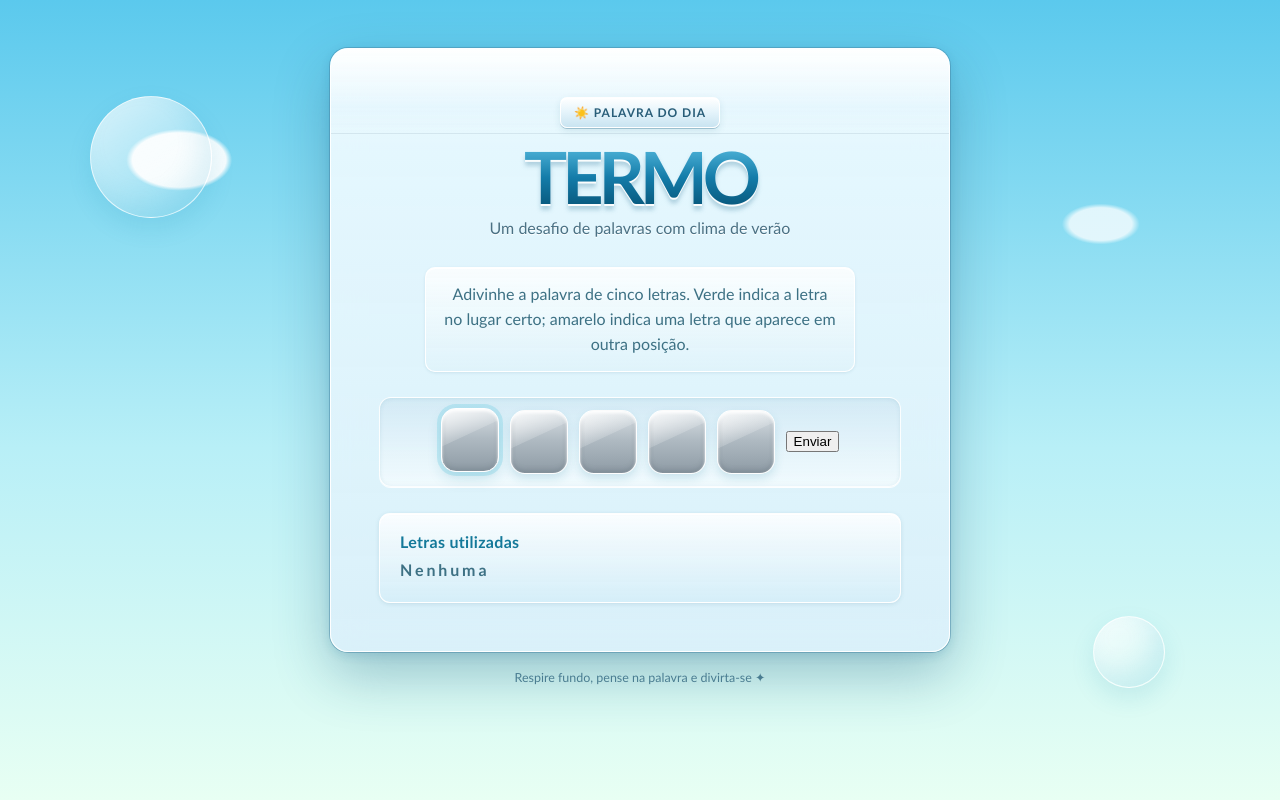
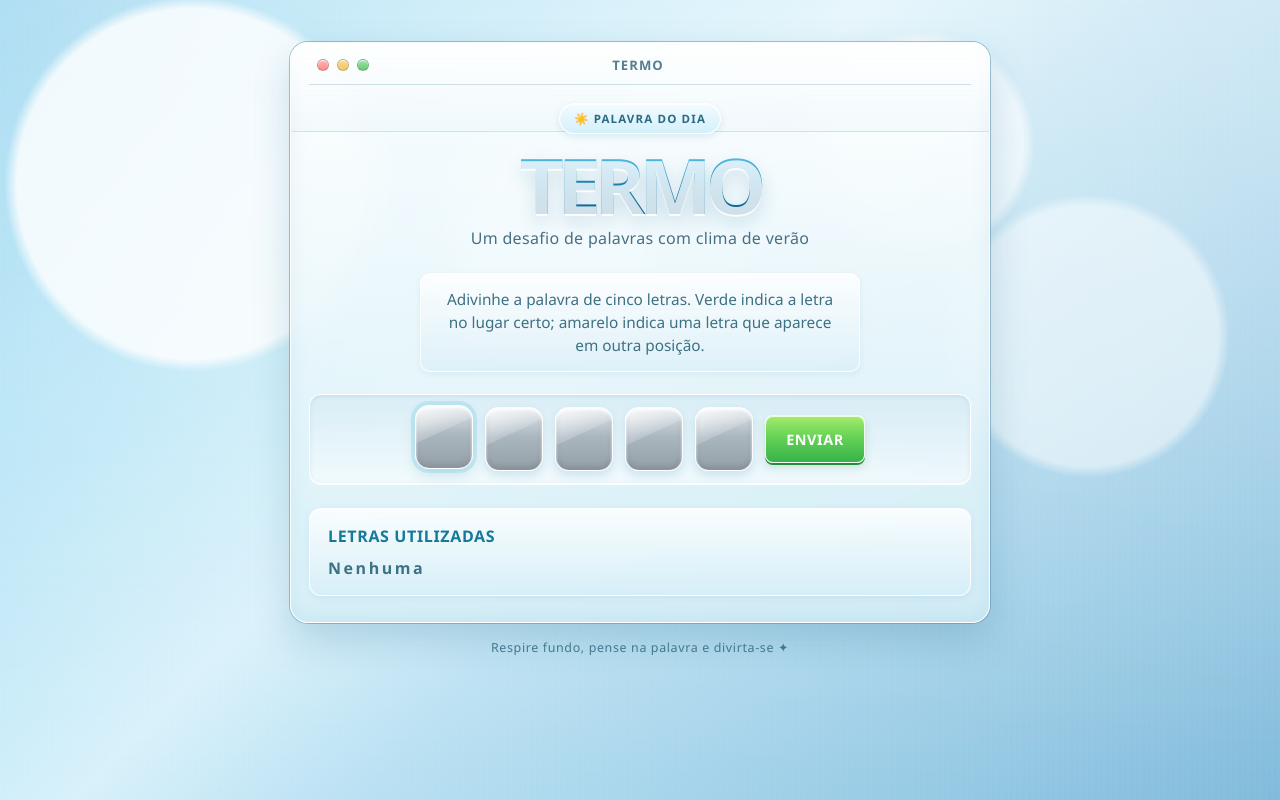
Before and after one commit to Marcs269/Termo-1-, a plain HTML site: page index.html in a window 1280 px wide. Drawn offline with Linux system fonts and the light colour scheme.

Commit message:
Finalize the Windows 7 wallpaper-inspired Aero layout and window chrome

```diff
--- a/index.html
+++ b/index.html
@@ -9,61 +9,80 @@
     <style>
         :root {
             color-scheme: light;
-            font-family: "Trebuchet MS", "Segoe UI", sans-serif;
+            font-family: "Segoe UI", "Trebuchet MS", sans-serif;
             color: #15506b;
-            background: #75d7f0;
+            background: #8bdcf5;
         }
 
         * { box-sizing: border-box; }
 
+        html, body {
+            margin: 0;
+            min-height: 100%;
+            height: 100%;
+        }
+
         body {
             min-height: 100vh;
-            margin: 0;
-            padding: 48px 20px;
+            padding: 42px 20px;
             overflow-x: hidden;
+            position: relative;
             background:
-                radial-gradient(ellipse at 14% 20%, rgba(255,255,255,.92) 0 3%, transparent 3.4%),
-                radial-gradient(ellipse at 86% 28%, rgba(255,255,255,.75) 0 2%, transparent 2.5%),
-                linear-gradient(180deg, #5bc9ed 0%, #b8eff7 56%, #e8fff3 100%);
-            position: relative;
+                linear-gradient(180deg, rgba(255,255,255,0.25), rgba(255,255,255,0.02)),
+                linear-gradient(135deg, #7ac8ea 0%, #a7dff5 18%, #d7f1fb 42%, #b7dff2 56%, #7eb9da 100%);
         }
 
         body::before,
         body::after {
             content: "";
             position: fixed;
-            z-index: 0;
+            inset: 0;
             pointer-events: none;
-            border-radius: 50%;
-            background: linear-gradient(145deg, rgba(255,255,255,.75), rgba(255,255,255,.08));
-            border: 1px solid rgba(255,255,255,.65);
-            box-shadow: inset -10px -14px 24px rgba(34,158,195,.12), 0 10px 24px rgba(19,132,171,.12);
         }
 
-        body::before { width: 120px; height: 120px; top: 12%; left: 7%; }
-        body::after { width: 70px; height: 70px; right: 9%; bottom: 14%; }
+        body::before {
+            background:
+                radial-gradient(circle at 15% 23%, rgba(255,255,255,0.92) 0 14%, transparent 15%),
+                radial-gradient(circle at 43% 32%, rgba(255,255,255,0.75) 0 11%, transparent 12%),
+                radial-gradient(circle at 72% 18%, rgba(255,255,255,0.7) 0 9%, transparent 10%),
+                radial-gradient(circle at 85% 42%, rgba(255,255,255,0.58) 0 11%, transparent 12%),
+                linear-gradient(180deg, rgba(255,255,255,0.2), rgba(255,255,255,0));
+            opacity: 0.9;
+        }
+
+        body::after {
+            background:
+                linear-gradient(180deg, rgba(255,255,255,0.05), rgba(18,95,133,0.06)),
+                repeating-linear-gradient(
+                    90deg,
+                    rgba(255,255,255,0.04),
+                    rgba(255,255,255,0.04) 1px,
+                    transparent 1px,
+                    transparent 6px
+                );
+            mix-blend-mode: screen;
+            opacity: 0.8;
+        }
 
         .page {
-            width: min(100%, 620px);
+            width: min(100%, 700px);
             margin: 0 auto;
             position: relative;
             z-index: 1;
         }
 
-        /* Moldura Aero com borda azul-cinza e reflexo de vidro no topo. */
         .game-card {
             position: relative;
             overflow: hidden;
-            padding: clamp(24px, 6vw, 48px);
-            border: 1px solid rgba(255,255,255,.96);
+            padding: 0 18px 26px;
+            border: 1px solid rgba(255,255,255,0.92);
             border-radius: 18px;
-            background:
-                linear-gradient(180deg, rgba(255,255,255,.94) 0%, rgba(239,250,255,.91) 16%, rgba(218,239,250,.88) 100%);
+            background: linear-gradient(180deg, rgba(255,255,255,0.88), rgba(214,239,247,0.88));
             box-shadow:
-                0 0 0 1px rgba(70,133,164,.48),
-                0 4px 0 rgba(255,255,255,.72) inset,
-                0 22px 55px rgba(20,83,117,.32),
-                0 3px 12px rgba(31,111,147,.18);
+                0 0 0 1px rgba(84,135,167,0.5),
+                0 16px 38px rgba(27,102,136,0.2),
+                inset 0 1px 0 rgba(255,255,255,0.9),
+                inset 0 -5px 18px rgba(111,162,189,0.12);
             backdrop-filter: blur(16px);
             -webkit-backdrop-filter: blur(16px);
         }
@@ -71,190 +90,280 @@
         .game-card::before {
             content: "";
             position: absolute;
-            top: 0;
-            left: 0;
-            right: 0;
-            height: 84px;
-            border-bottom: 1px solid rgba(116,171,197,.3);
-            background: linear-gradient(180deg, rgba(255,255,255,.86), rgba(221,243,252,.38) 70%, rgba(255,255,255,0));
+            inset: 0 0 auto 0;
+            height: 88px;
+            background: linear-gradient(180deg, rgba(255,255,255,0.75), rgba(196,227,240,0.12));
+            border-bottom: 1px solid rgba(123,175,206,0.35);
             pointer-events: none;
         }
 
-        .brand { position: relative; text-align: center; margin-bottom: 30px; }
+        .window-header {
+            position: relative;
+            z-index: 1;
+            display: flex;
+            align-items: center;
+            justify-content: space-between;
+            min-height: 42px;
+            padding: 10px 8px 8px;
+            border-bottom: 1px solid rgba(136,176,200,0.4);
+        }
+
+        .window-controls {
+            display: flex;
+            gap: 8px;
+            align-items: center;
+        }
+
+        .window-button {
+            width: 12px;
+            height: 12px;
+            border-radius: 50%;
+            border: 1px solid rgba(103,103,103,0.35);
+            display: inline-block;
+            box-shadow: inset 0 1px 0 rgba(255,255,255,0.85);
+        }
+
+        .window-button.close { background: linear-gradient(180deg, #ffb7b7, #ff8a8a); }
+        .window-button.minimize { background: linear-gradient(180deg, #f8d985, #f6c76c); }
+        .window-button.maximize { background: linear-gradient(180deg, #9ae7a5, #6ac778); }
+
+        .window-title {
+            flex: 1;
+            text-align: center;
+            padding-right: 56px;
+            color: #567e92;
+            font-size: 0.82rem;
+            letter-spacing: .08em;
+            text-transform: uppercase;
+            font-weight: 700;
+        }
+
+        .brand {
+            position: relative;
+            z-index: 1;
+            text-align: center;
+            padding-top: 18px;
+            margin-bottom: 24px;
+        }
+
         .badge {
             display: inline-flex;
             align-items: center;
-            gap: 7px;
-            padding: 7px 13px;
-            border: 1px solid rgba(255,255,255,.98);
-            border-radius: 7px;
-            color: #285d78;
-            background: linear-gradient(180deg, #fff 0%, #e5f4fb 48%, #c9e4f1 100%);
-            box-shadow: 0 1px 0 rgba(87,139,164,.45), inset 0 1px 0 #fff, 0 3px 7px rgba(40,105,135,.13);
-            font-size: .75rem;
+            gap: 8px;
+            padding: 7px 14px;
+            border-radius: 999px;
+            border: 1px solid rgba(255,255,255,0.96);
+            background: linear-gradient(180deg, #f3fbff 0%, #d3f0fa 100%);
+            box-shadow: inset 0 1px 0 #fff, 0 3px 7px rgba(30,105,130,0.12);
+            color: #2c6a84;
+            font-size: 0.72rem;
             font-weight: 700;
-            letter-spacing: .08em;
+            letter-spacing: .1em;
             text-transform: uppercase;
         }
 
         h1 {
-            margin: 14px 0 8px;
-            color: #087ba5;
-            background: linear-gradient(180deg, #58bce0 0%, #147ca9 52%, #075578 100%);
+            margin: 16px 0 8px;
+            font-size: clamp(2.7rem, 10vw, 4.8rem);
+            line-height: 0.9;
+            letter-spacing: -0.08em;
+            color: #0c7aa5;
+            background: linear-gradient(180deg, #6dd0f0 0%, #1e8dc2 42%, #0d5c87 100%);
             background-clip: text;
             -webkit-background-clip: text;
             -webkit-text-fill-color: transparent;
-            font-size: clamp(2.6rem, 11vw, 4.5rem);
-            line-height: .95;
-            letter-spacing: -.07em;
-            filter: drop-shadow(0 2px 0 rgba(255,255,255,.95)) drop-shadow(0 4px 2px rgba(21,101,135,.25));
+            text-shadow: 0 2px 0 rgba(255,255,255,0.8), 0 8px 18px rgba(16,97,136,0.18);
         }
 
-        .subtitle { margin: 0; color: #4a7184; font-size: 1rem; text-shadow: 0 1px #fff; }
+        .subtitle {
+            margin: 0;
+            color: #496f82;
+            font-size: 1rem;
+            letter-spacing: .02em;
+        }
 
         .instructions {
             position: relative;
-            margin: 0 auto 25px;
-            max-width: 430px;
+            z-index: 1;
+            max-width: 440px;
+            margin: 0 auto 22px;
             padding: 14px 18px;
-            border: 1px solid rgba(255,255,255,.95);
             border-radius: 10px;
-            background: linear-gradient(180deg, rgba(255,255,255,.82), rgba(222,242,250,.72));
-            box-shadow: inset 0 1px 0 #fff, 0 1px 3px rgba(45,105,132,.13);
+            border: 1px solid rgba(255,255,255,0.92);
+            background: linear-gradient(180deg, rgba(255,255,255,0.82), rgba(218,238,247,0.72));
+            box-shadow: inset 0 1px 0 rgba(255,255,255,0.9), 0 2px 6px rgba(35,98,127,0.08);
             color: #3d7184;
             text-align: center;
-            line-height: 1.55;
+            font-size: 0.96rem;
+            line-height: 1.5;
         }
 
-        #jogo { display: grid; gap: 12px; }
+        #jogo {
+            position: relative;
+            z-index: 1;
+            display: grid;
+            gap: 12px;
+        }
+
         #jogo form {
             display: flex;
             justify-content: center;
             align-items: center;
-            gap: clamp(5px, 2vw, 11px);
+            gap: clamp(6px, 2vw, 12px);
             flex-wrap: wrap;
-            padding: 12px;
-            border: 1px solid rgba(255,255,255,.86);
+            padding: 12px 10px;
             border-radius: 12px;
-            background: linear-gradient(180deg, rgba(198,225,238,.46), rgba(255,255,255,.56));
-            box-shadow: inset 0 1px 4px rgba(42,112,143,.12), 0 1px 0 rgba(255,255,255,.9);
+            border: 1px solid rgba(255,255,255,0.94);
+            background: linear-gradient(180deg, rgba(198,225,238,0.38), rgba(255,255,255,0.58));
+            box-shadow: inset 0 1px 4px rgba(42,112,143,0.12), 0 1px 0 rgba(255,255,255,0.88);
         }
 
-        /* Tiles prateados e brilhantes, inspirados nos ícones do Windows Vista. */
         #jogo input[type="text"] {
             width: clamp(42px, 12vw, 58px);
             height: clamp(48px, 13vw, 64px);
-            border: 1px solid rgba(255,255,255,.96);
-            border-radius: 15px;
+            border: 1px solid rgba(255,255,255,0.96);
+            border-radius: 14px;
             outline: none;
             background:
-                linear-gradient(155deg, rgba(255,255,255,.82) 0%, rgba(255,255,255,.18) 42%, transparent 43%),
-                linear-gradient(180deg, #d9e0e5 0%, #aeb9c1 48%, #8e9ba5 100%);
+                linear-gradient(155deg, rgba(255,255,255,0.8) 0%, rgba(255,255,255,0.18) 42%, transparent 43%),
+                linear-gradient(180deg, #dfe5ea 0%, #aab7bf 46%, #949ea6 100%);
             box-shadow:
-                0 5px 10px rgba(28,126,157,.16),
-                inset 0 2px 3px rgba(255,255,255,.96),
-                inset 0 -3px 5px rgba(75,89,101,.24);
+                0 5px 10px rgba(28,126,157,0.16),
+                inset 0 2px 3px rgba(255,255,255,0.96),
+                inset 0 -3px 5px rgba(75,89,101,0.24);
             color: #234b60;
-            font: 800 1.5rem/1 "Trebuchet MS", "Segoe UI", sans-serif;
+            font: 800 1.5rem/1 "Segoe UI", "Trebuchet MS", sans-serif;
             text-align: center;
             text-transform: uppercase;
-            text-shadow: 0 1px 0 rgba(255,255,255,.72);
-            transition: transform .18s ease, border-color .18s ease, box-shadow .18s ease;
+            text-shadow: 0 1px 0 rgba(255,255,255,0.72);
+            transition: transform .18s ease, box-shadow .18s ease, border-color .18s ease;
         }
 
         #jogo input[type="text"]:focus {
             transform: translateY(-2px);
             border-color: #fff;
             box-shadow:
-                0 0 0 4px rgba(52,185,216,.2),
-                0 7px 14px rgba(28,126,157,.18),
-                inset 0 2px 3px rgba(255,255,255,.98),
-                inset 0 -3px 5px rgba(75,89,101,.2);
+                0 0 0 4px rgba(52,185,216,0.18),
+                0 7px 14px rgba(28,126,157,0.16),
+                inset 0 2px 3px rgba(255,255,255,0.98),
+                inset 0 -3px 5px rgba(75,89,101,0.2);
         }
 
-        /* Feedback do jogo com acabamento metálico para cada resultado. */
-        #jogo input[type="text"][style*="green"],
-        #jogo input[type="text"][style*="green"]:focus {
-            border-color: rgba(255,255,255,.98);
+        #jogo input[type="text"][data-estado="correta"],
+        #jogo input[type="text"][data-estado="correta"]:focus {
+            border-color: rgba(255,255,255,0.98);
             background:
-                linear-gradient(155deg, rgba(255,255,255,.8) 0%, rgba(255,255,255,.16) 42%, transparent 43%),
-                linear-gradient(180deg, #a9ed9a 0%, #58c96a 48%, #29984e 100%) !important;
-            box-shadow: 0 5px 10px rgba(30,125,65,.2), inset 0 2px 3px rgba(255,255,255,.95), inset 0 -3px 5px rgba(25,92,48,.28);
-            color: #124a2a;
+                linear-gradient(155deg, rgba(255,255,255,0.8) 0%, rgba(255,255,255,0.16) 42%, transparent 43%),
+                linear-gradient(180deg, #b0e9a9 0%, #66cf73 48%, #2ea957 100%) !important;
+            box-shadow: 0 5px 12px rgba(27,123,63,0.2), inset 0 2px 3px rgba(255,255,255,0.95), inset 0 -3px 5px rgba(26,92,47,0.26);
+            color: #123d25;
         }
 
-        #jogo input[type="text"][style*="yellow"],
-        #jogo input[type="text"][style*="yellow"]:focus {
-            border-color: rgba(255,255,255,.98);
+        #jogo input[type="text"][data-estado="presente"],
+        #jogo input[type="text"][data-estado="presente"]:focus {
+            border-color: rgba(255,255,255,0.98);
             background:
-                linear-gradient(155deg, rgba(255,255,255,.84) 0%, rgba(255,255,255,.18) 42%, transparent 43%),
-                linear-gradient(180deg, #fff2a6 0%, #f6d54d 48%, #d9a921 100%) !important;
-            box-shadow: 0 5px 10px rgba(157,122,22,.2), inset 0 2px 3px rgba(255,255,255,.95), inset 0 -3px 5px rgba(128,91,12,.25);
-            color: #60470d;
+                linear-gradient(155deg, rgba(255,255,255,0.82) 0%, rgba(255,255,255,0.18) 42%, transparent 43%),
+                linear-gradient(180deg, #fff8b9 0%, #f3d75f 48%, #d3a821 100%) !important;
+            box-shadow: 0 5px 12px rgba(152,124,22,0.2), inset 0 2px 3px rgba(255,255,255,0.95), inset 0 -3px 5px rgba(120,94,16,0.24);
+            color: #5f4702;
         }
 
-        /* O jogo marca as letras incorretas como gray; a apresentação é vermelha. */
-        #jogo input[type="text"][style*="gray"],
-        #jogo input[type="text"][style*="gray"]:focus {
-            border-color: rgba(255,255,255,.98);
+        #jogo input[type="text"][data-estado="errada"],
+        #jogo input[type="text"][data-estado="errada"]:focus {
+            border-color: rgba(255,255,255,0.98);
             background:
-                linear-gradient(155deg, rgba(255,255,255,.8) 0%, rgba(255,255,255,.16) 42%, transparent 43%),
-                linear-gradient(180deg, #f3a0a0 0%, #df6268 48%, #b93848 100%) !important;
-            box-shadow: 0 5px 10px rgba(157,48,57,.2), inset 0 2px 3px rgba(255,255,255,.95), inset 0 -3px 5px rgba(119,31,43,.27);
-            color: #641f2a;
+                linear-gradient(155deg, rgba(255,255,255,0.8) 0%, rgba(255,255,255,0.16) 42%, transparent 43%),
+                linear-gradient(180deg, #f4a7a7 0%, #e66e76 48%, #b73848 100%) !important;
+            box-shadow: 0 5px 12px rgba(157,48,57,0.2), inset 0 2px 3px rgba(255,255,255,0.95), inset 0 -3px 5px rgba(119,31,43,0.27);
+            color: #621d2f;
         }
 
-        #jogo input[type="submit"] {
+        #jogo button[type="submit"] {
             min-height: 48px;
             padding: 0 20px;
-            border: 1px solid #fff;
-            border-radius: 7px;
-            background: linear-gradient(180deg, #9be96b 0%, #55c944 48%, #2cae48 100%);
-            box-shadow: 0 2px 0 #208d42, 0 4px 9px rgba(41,143,67,.2), inset 0 2px 0 rgba(255,255,255,.8);
+            border: 1px solid rgba(255,255,255,0.92);
+            border-radius: 8px;
+            background: linear-gradient(180deg, #a5ec6c 0%, #63d155 48%, #35b349 100%);
+            box-shadow: 0 2px 0 #248c42, 0 5px 10px rgba(38,126,59,0.18), inset 0 1px 0 rgba(255,255,255,0.8);
             color: #fff;
             cursor: pointer;
-            font: 800 .95rem "Trebuchet MS", "Segoe UI", sans-serif;
-            text-shadow: 0 1px 2px rgba(17,106,43,.35);
-            transition: transform .15s ease, filter .15s ease;
+            font: 700 .9rem "Segoe UI", "Trebuchet MS", sans-serif;
+            letter-spacing: .04em;
+            text-transform: uppercase;
+            transition: transform .18s ease, filter .18s ease;
         }
 
-        #jogo input[type="submit"]:hover { filter: brightness(1.06); transform: translateY(-2px); }
-        #jogo input[type="submit"]:active { transform: translateY(1px); box-shadow: 0 1px 0 #208d42; }
+        #jogo button[type="submit"]:hover {
+            filter: brightness(1.04);
+            transform: translateY(-1px);
+        }
+
+        #jogo button[type="submit"]:active {
+            transform: translateY(1px);
+            box-shadow: 0 1px 0 #248c42;
+        }
 
         .used-letters {
-            margin-top: 26px;
-            padding: 18px 20px;
-            border: 1px solid rgba(255,255,255,.96);
-            border-radius: 11px;
-            background: linear-gradient(180deg, rgba(255,255,255,.84), rgba(211,237,248,.76));
-            box-shadow: inset 0 1px 0 #fff, 0 1px 4px rgba(24,93,123,.14);
+            position: relative;
+            z-index: 1;
+            margin-top: 24px;
+            padding: 16px 18px 14px;
+            border-radius: 12px;
+            border: 1px solid rgba(255,255,255,0.94);
+            background: linear-gradient(180deg, rgba(255,255,255,0.82), rgba(214,238,248,0.74));
+            box-shadow: inset 0 1px 0 rgba(255,255,255,0.9), 0 2px 7px rgba(26,96,127,0.08);
         }
 
         h2 {
-            margin: 0 0 9px;
+            margin: 0 0 10px;
             color: #14799a;
             font-size: 1rem;
-            letter-spacing: .02em;
+            letter-spacing: .04em;
+            text-transform: uppercase;
         }
 
-        #letrasultilizadas { min-height: 1.5em; color: #3d7184; font-weight: 700; letter-spacing: .18em; overflow-wrap: anywhere; }
-        .footer { margin: 18px 0 0; color: #548496; font-size: .78rem; text-align: center; }
+        #letrasultilizadas {
+            min-height: 1.5em;
+            color: #3d7184;
+            font-weight: 700;
+            letter-spacing: .16em;
+            overflow-wrap: anywhere;
+        }
+
+        .footer {
+            margin-top: 16px;
+            color: #467a8f;
+            text-align: center;
+            font-size: 0.78rem;
+            letter-spacing: .05em;
+        }
 
         @media (max-width: 480px) {
-            body { padding: 24px 14px; }
+            body { padding: 22px 12px; }
             .game-card { border-radius: 14px; }
-            #jogo form { padding: 10px 6px; }
-            #jogo input[type="submit"] { flex-basis: 100%; }
+            .window-header { padding-top: 8px; }
+            .window-title { padding-right: 26px; }
+            #jogo button[type="submit"] { width: 100%; }
         }
 
         @media (prefers-reduced-motion: reduce) {
-            *, *::before, *::after { scroll-behavior: auto !important; transition-duration: .01ms !important; }
+            *, *::before, *::after { transition-duration: .01ms !important; }
         }
     </style>
 </head>
 <body>
     <main class="page">
         <section class="game-card" aria-labelledby="titulo-jogo">
+            <div class="window-header">
+                <div class="window-controls" aria-hidden="true">
+                    <span class="window-button close"></span>
+                    <span class="window-button minimize"></span>
+                    <span class="window-button maximize"></span>
+                </div>
+                <div class="window-title">Termo</div>
+            </div>
+
             <header class="brand">
                 <span class="badge">☀️ Palavra do dia</span>
                 <h1 id="titulo-jogo">TERMO</h1>
@@ -267,11 +376,13 @@
 
             <section class="used-letters" aria-labelledby="titulo-letras">
                 <h2 id="titulo-letras">Letras utilizadas</h2>
-                <div id="letrasultilizadas" aria-live="polite"></div>
+                <div id="letrasultilizadas" aria-live="polite">Nenhuma</div>
             </section>
         </section>
+
         <p class="footer">Respire fundo, pense na palavra e divirta-se ✦</p>
     </main>
+
     <script src="termo.js"></script>
 </body>
 </html>
```
